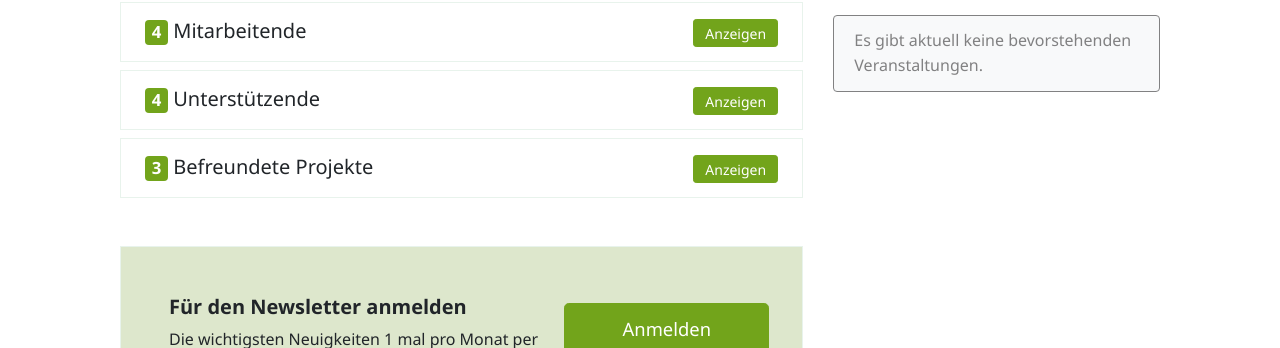
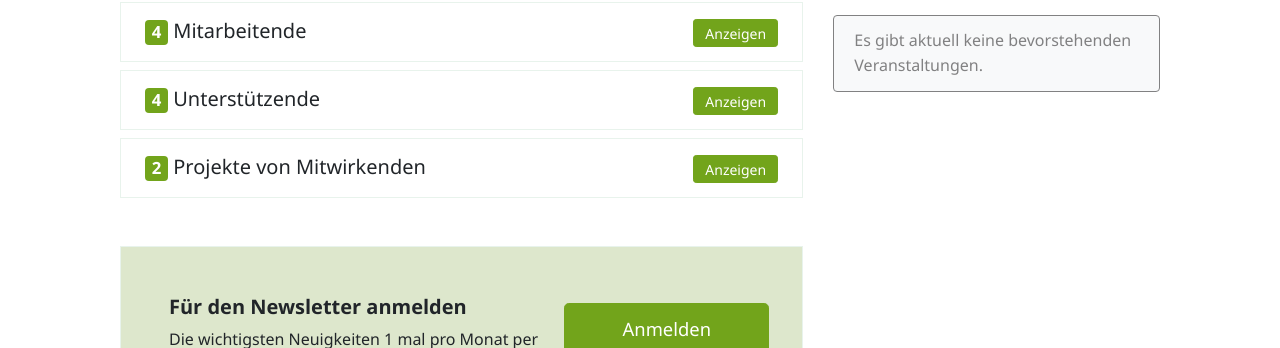
Before and after one commit to innovation-hub-inklusion/innovation-hub-inklusion.github.io, a Jekyll site: the page built from _workareas/professionalisierung.md, in a window 1280 px wide and 900 px high, scrolled down 1099 px. Shown: the part 107-455 px from the top of the window. Built offline with Jekyll 4.4.1, drawn with Linux system fonts in a browser that asks for light colours.

Commit message:
Small content changes

```diff
--- a/_includes/details-workarea.html
+++ b/_includes/details-workarea.html
@@ -54,7 +54,7 @@
     {% if workarea_projects != empty %}
 
         {% include list-cards-collapse.html
-            title="Befreundete Projekte"
+            title="Projekte von Mitwirkenden"
             collapse_id_prefix=include.workarea.workarea_id
             collapse_id="projects"
             count=true
--- a/_projects/selbstlernen-app.md
+++ b/_projects/selbstlernen-app.md
@@ -2,7 +2,7 @@
 title: Selbstlernen.app
 subtitle: Ein Plattform zur Förderung von selbstreguliertem Lernen
 project_id: P-SELBSTLERNEN
-workareas: [ AB-2, AB-3, AB-4 ]
+workareas: [ AB-2, AB-4 ]
 active: true
 ---
 #### Wie hilft dieses Projekt Inklusion erfolgreich umzusetzen?
```
